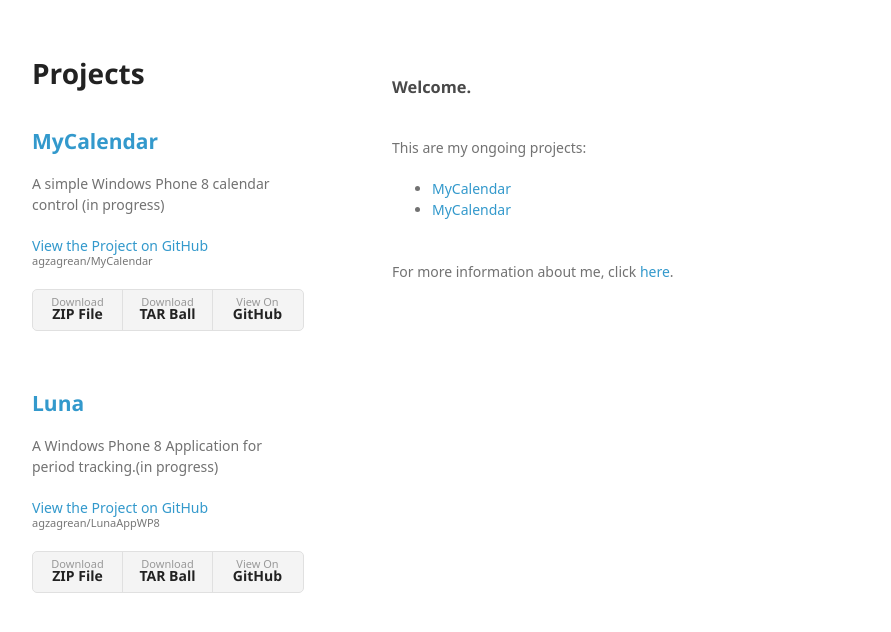
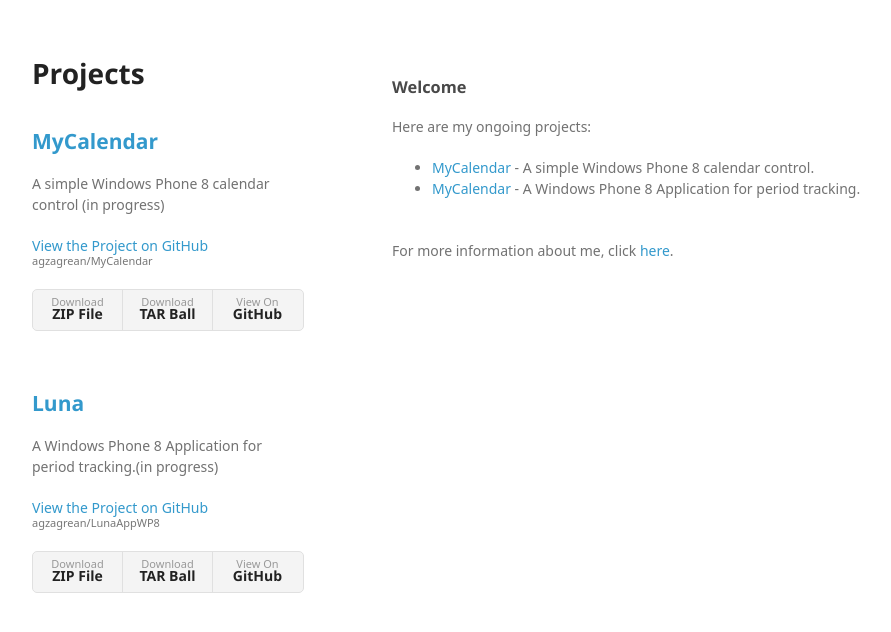
Before and after one commit to agzagrean/home, a plain HTML site: page index.html in a window 1280 px wide. Shown: the whole page, without its empty margins (178-1069 px from the left). Drawn offline with Linux system fonts and the light colour scheme; a web font is replaced by a local one.

Commit message:
Update index.html

```diff
--- a/index.html
+++ b/index.html
@@ -41,12 +41,11 @@
           <section>
         <h3>
 
-<h3> Welcome.</h3>
-<br/>
-<p>This are my ongoing projects: </p>
+<h3> Welcome</h3>
+<p> Here are my ongoing projects: </p>
  <ul>
-          <li> <a href="http://agzagrean.github.io/MyCalendar/">MyCalendar</a> </li>
-          <li> <a href="http://agzagrean.github.io/MyCalendar/">MyCalendar</a></li>
+          <li> <a href="http://agzagrean.github.io/MyCalendar/">MyCalendar</a> - A simple Windows Phone 8 calendar control.</li>
+          <li> <a href="http://agzagrean.github.io/MyCalendar/">MyCalendar</a> - A Windows Phone 8 Application for period tracking. </li>
  </ul>
 <br/>
 <p>For more information about me, click <a href="ro.linkedin.com/in/georgianazagrean">here</a>.</p>
```
